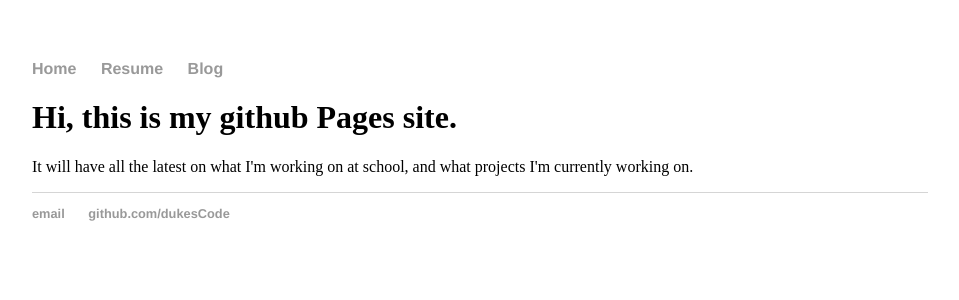
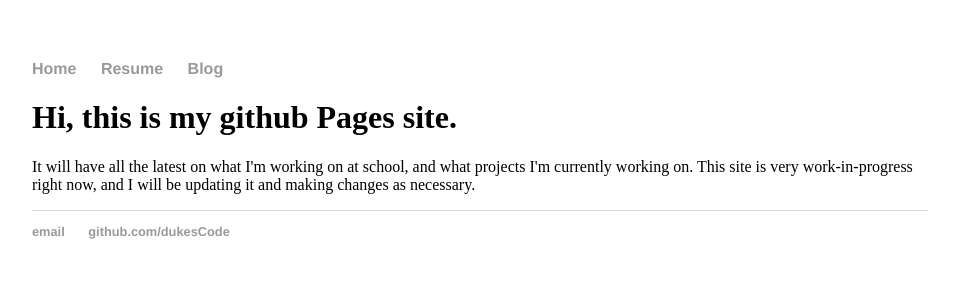
Before and after one commit to dukesCode/dukesCode.github.io, a Jekyll site: the page built from index.html, in a window 1280 px wide. Shown: the top 300 px of the page, without its empty margins (160-1119 px from the left). Built offline with Jekyll 4.4.1, drawn with Linux system fonts in a browser that asks for light colours.

Commit message:
added work in progress notice

```diff
--- a/index.html
+++ b/index.html
@@ -4,6 +4,6 @@ title: Jean-Luc's blog/github Page
 ---
 <div class="blurb">
 	<h1>Hi, this is my github Pages site.</h1>
-	<p>It will have all the latest on what I'm working on at school, and what projects I'm currently working on.
+	<p>It will have all the latest on what I'm working on at school, and what projects I'm currently working on. This site is very work-in-progress right now, and I will be updating it and making changes as necessary.
 	</p>
 </div> <!-- /.blurb -->
```
Also changed, not shown: README.md.
